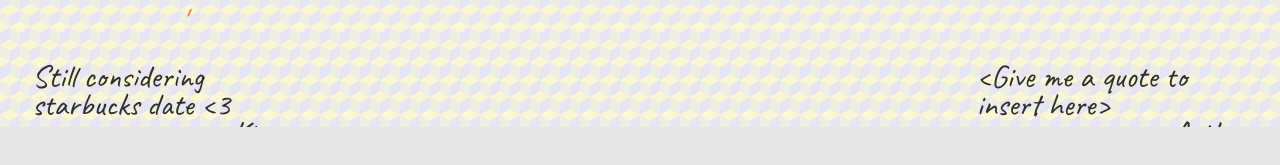
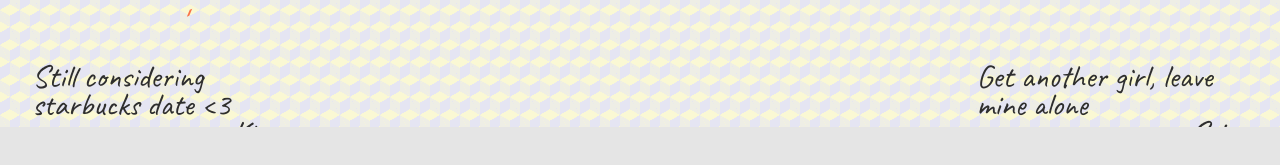
Before and after one commit to sujay1844/roshinichambers, a React (Vite) app: page / in a window 1280 px wide. Shown: the part 1481-1646 px from the top of the page. Built offline with nearby package versions, Linux system fonts and the light colour scheme; a web font is replaced by a local one.

Commit message:
Add my quote

```diff
--- a/src/App.tsx
+++ b/src/App.tsx
@@ -276,7 +276,7 @@
     author: "Yash nigga bar",
   },
   {
-    content: "<Give me a quote to insert here>",
-    author: "Author",
+    content: "Get another girl, leave mine alone",
+    author: "Sujay",
   },
 ];
```
